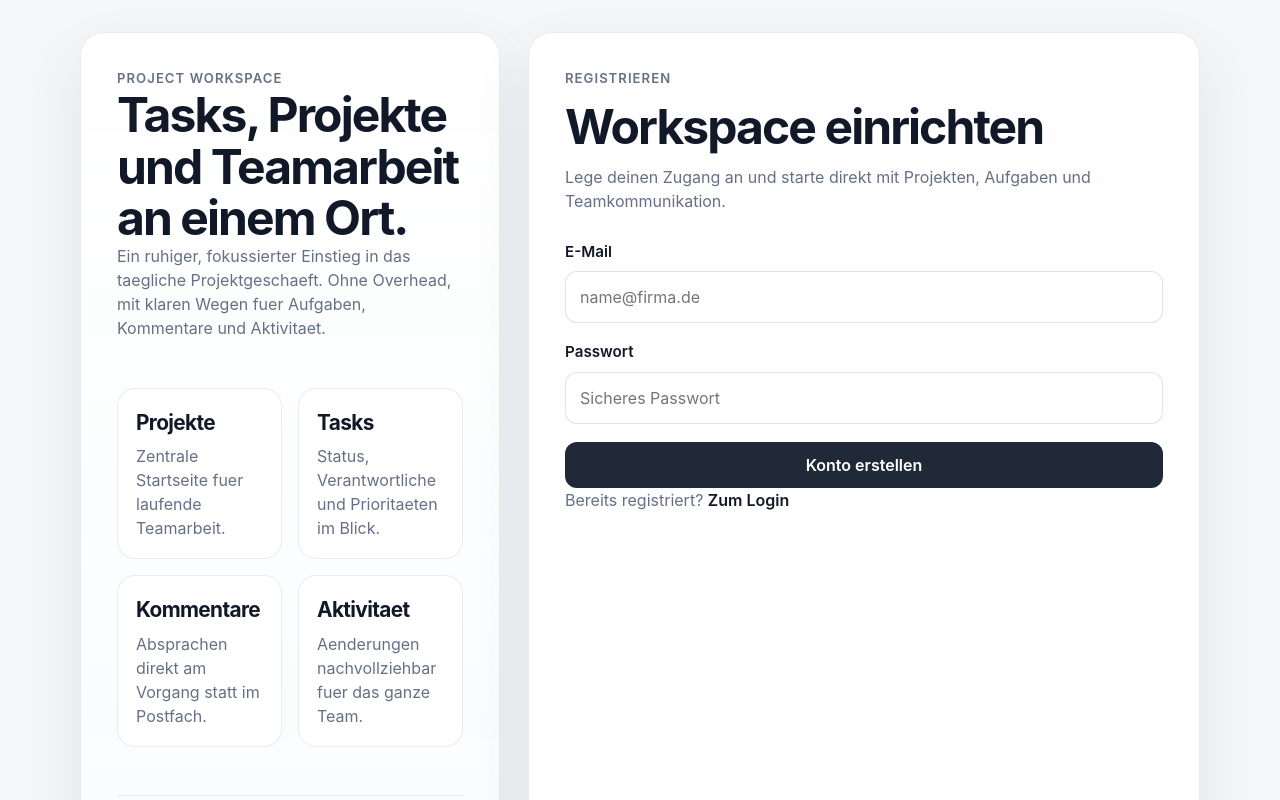
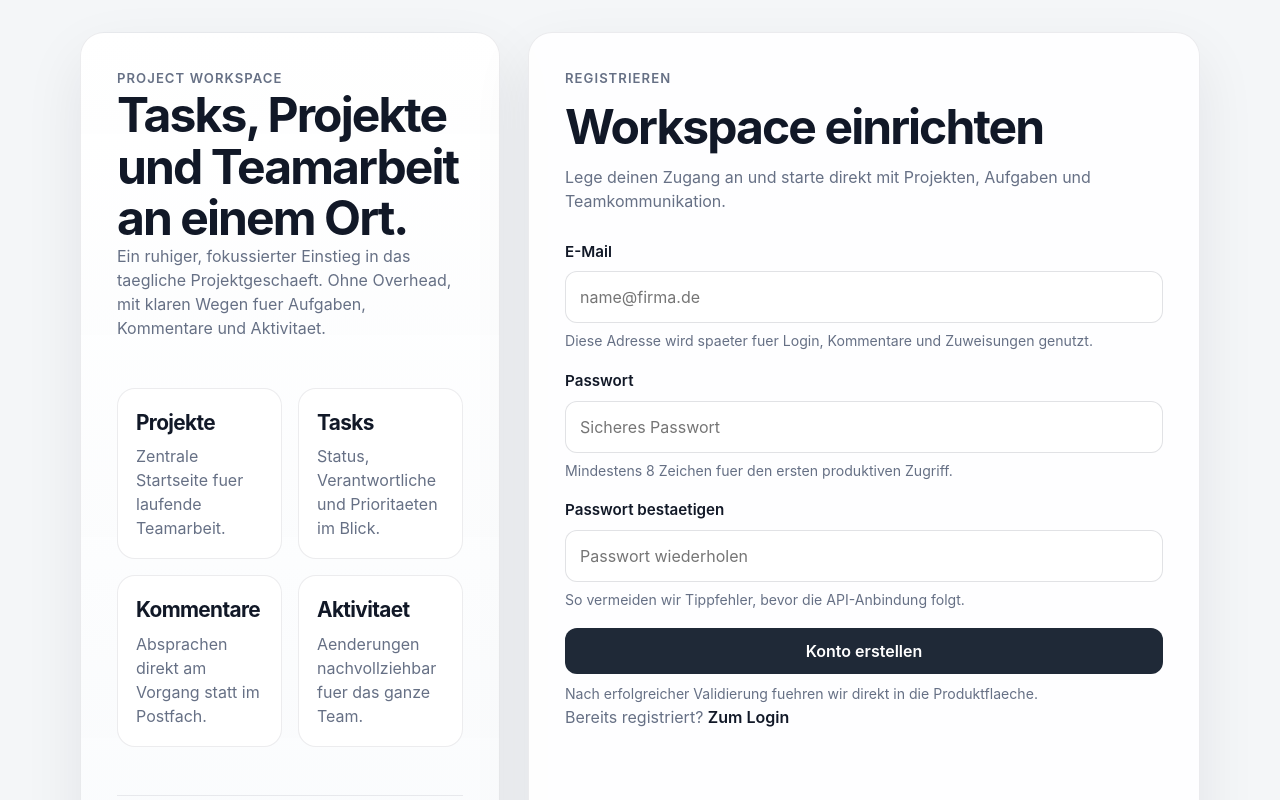
Before and after one commit to richard12162/project-manager-frontend, a React (Vite) app: page /register in a window 1280 px wide. Shown: the top 800 px of the page. Built offline with nearby package versions, Linux system fonts and the light colour scheme.

Commit message:
feat: add validated auth forms

```diff
--- /dev/null
+++ b/src/features/auth/forms.ts
@@ -0,0 +1,57 @@
+import type { components } from '../../types/api'
+
+export type LoginFormValues = components['schemas']['LoginRequest']
+
+export type RegisterFormValues = components['schemas']['RegisterRequest'] & {
+  confirmPassword: string
+}
+
+export type FieldErrors<TFormValues extends Record<string, string>> = Partial<
+  Record<keyof TFormValues, string>
+>
+
+const EMAIL_PATTERN = /^[^\s@]+@[^\s@]+\.[^\s@]+$/
+
+export function validateLoginForm(
+  values: LoginFormValues,
+): FieldErrors<LoginFormValues> {
+  const errors: FieldErrors<LoginFormValues> = {}
+
+  if (!values.email.trim()) {
+    errors.email = 'Bitte gib deine E-Mail-Adresse ein.'
+  } else if (!EMAIL_PATTERN.test(values.email.trim())) {
+    errors.email = 'Bitte gib eine gueltige E-Mail-Adresse ein.'
+  }
+
+  if (!values.password) {
+    errors.password = 'Bitte gib dein Passwort ein.'
+  }
+
+  return errors
+}
+
+export function validateRegisterForm(
+  values: RegisterFormValues,
+): FieldErrors<RegisterFormValues> {
+  const errors: FieldErrors<RegisterFormValues> = {}
+
+  if (!values.email.trim()) {
+    errors.email = 'Bitte gib deine E-Mail-Adresse ein.'
+  } else if (!EMAIL_PATTERN.test(values.email.trim())) {
+    errors.email = 'Bitte gib eine gueltige E-Mail-Adresse ein.'
+  }
+
+  if (!values.password) {
+    errors.password = 'Bitte erstelle ein Passwort.'
+  } else if (values.password.length < 8) {
+    errors.password = 'Das Passwort muss mindestens 8 Zeichen lang sein.'
+  }
+
+  if (!values.confirmPassword) {
+    errors.confirmPassword = 'Bitte bestaetige dein Passwort.'
+  } else if (values.confirmPassword !== values.password) {
+    errors.confirmPassword = 'Die Passwoerter stimmen nicht ueberein.'
+  }
+
+  return errors
+}
--- a/src/index.css
+++ b/src/index.css
@@ -251,6 +251,10 @@ img {
   gap: 8px;
 }
 
+.field--invalid input {
+  border-color: rgba(180, 35, 24, 0.38);
+}
+
 .field label {
   font-size: 0.95rem;
   font-weight: 600;
@@ -269,6 +273,26 @@ img {
   outline: 2px solid rgba(31, 41, 55, 0.12);
   outline-offset: 1px;
   border-color: rgba(31, 41, 55, 0.22);
+}
+
+.field--invalid input:focus {
+  outline-color: rgba(180, 35, 24, 0.12);
+  border-color: rgba(180, 35, 24, 0.44);
+}
+
+.field__hint,
+.field__error,
+.auth-note {
+  font-size: 0.88rem;
+  line-height: 1.45;
+}
+
+.field__hint {
+  color: var(--text-muted);
+}
+
+.field__error {
+  color: #b42318;
 }
 
 .button {
@@ -304,9 +328,24 @@ img {
   color: var(--text-muted);
 }
 
+.auth-card__actions {
+  display: grid;
+  gap: 10px;
+}
+
 .inline-link {
   font-weight: 600;
   color: var(--text);
+}
+
+.auth-note {
+  margin: 0;
+  color: var(--text-muted);
+}
+
+.auth-password-grid {
+  display: grid;
+  gap: 18px;
 }
 
 .hero-metric-grid {
--- a/src/pages/auth/LoginPage.tsx
+++ b/src/pages/auth/LoginPage.tsx
@@ -1,6 +1,56 @@
-import { Link } from 'react-router-dom'
+import type { FormEvent } from 'react'
+import { useState } from 'react'
+import { Link, useNavigate } from 'react-router-dom'
+import {
+  type FieldErrors,
+  type LoginFormValues,
+  validateLoginForm,
+} from '../../features/auth/forms'
 
 export function LoginPage() {
+  const navigate = useNavigate()
+  const [values, setValues] = useState<LoginFormValues>({
+    email: '',
+    password: '',
+  })
+  const [errors, setErrors] = useState<FieldErrors<LoginFormValues>>({})
+
+  function handleChange(field: keyof LoginFormValues, value: string) {
+    setValues((current) => ({
+      ...current,
+      [field]: value,
+    }))
+
+    setErrors((current) => {
+      if (!current[field]) {
+        return current
+      }
+
+      const nextErrors = validateLoginForm({
+        ...values,
+        [field]: value,
+      })
+
+      return {
+        ...current,
+        [field]: nextErrors[field],
+      }
+    })
+  }
+
+  function handleSubmit(event: FormEvent<HTMLFormElement>) {
+    event.preventDefault()
+
+    const nextErrors = validateLoginForm(values)
+    setErrors(nextErrors)
+
+    if (Object.keys(nextErrors).length > 0) {
+      return
+    }
+
+    navigate('/projects')
+  }
+
   return (
     <section className="auth-card">
       <div className="auth-card__header">
@@ -12,8 +62,8 @@ export function LoginPage() {
         </p>
       </div>
 
-      <form className="form-stack">
-        <div className="field">
+      <form className="form-stack" noValidate onSubmit={handleSubmit}>
+        <div className={`field${errors.email ? ' field--invalid' : ''}`}>
           <label htmlFor="login-email">E-Mail</label>
           <input
             id="login-email"
@@ -21,10 +71,22 @@ export function LoginPage() {
             type="email"
             autoComplete="email"
             placeholder="name@firma.de"
+            value={values.email}
+            onChange={(event) => handleChange('email', event.target.value)}
+            aria-invalid={Boolean(errors.email)}
+            aria-describedby={errors.email ? 'login-email-error' : 'login-email-hint'}
           />
+          <span className="field__hint" id="login-email-hint">
+            Nutze die Adresse, mit der du im Team-Workspace registriert bist.
+          </span>
+          {errors.email ? (
+            <span className="field__error" id="login-email-error" role="alert">
+              {errors.email}
+            </span>
+          ) : null}
         </div>
 
-        <div className="field">
+        <div className={`field${errors.password ? ' field--invalid' : ''}`}>
           <label htmlFor="login-password">Passwort</label>
           <input
             id="login-password"
@@ -32,12 +94,31 @@ export function LoginPage() {
             type="password"
             autoComplete="current-password"
             placeholder="Passwort eingeben"
+            value={values.password}
+            onChange={(event) => handleChange('password', event.target.value)}
+            aria-invalid={Boolean(errors.password)}
+            aria-describedby={
+              errors.password ? 'login-password-error' : 'login-password-hint'
+            }
           />
+          <span className="field__hint" id="login-password-hint">
+            Im naechsten Commit wird dieses Formular direkt an `/auth/login` angebunden.
+          </span>
+          {errors.password ? (
+            <span className="field__error" id="login-password-error" role="alert">
+              {errors.password}
+            </span>
+          ) : null}
         </div>
 
-        <button className="button button--primary" type="submit">
-          Einloggen
-        </button>
+        <div className="auth-card__actions">
+          <button className="button button--primary" type="submit">
+            Einloggen
+          </button>
+          <p className="auth-note">
+            Nach erfolgreicher Validierung geht es direkt in die Projektansicht.
+          </p>
+        </div>
       </form>
 
       <p className="auth-card__footer">
--- a/src/pages/auth/RegisterPage.tsx
+++ b/src/pages/auth/RegisterPage.tsx
@@ -1,6 +1,59 @@
-import { Link } from 'react-router-dom'
+import type { FormEvent } from 'react'
+import { useState } from 'react'
+import { Link, useNavigate } from 'react-router-dom'
+import {
+  type FieldErrors,
+  type RegisterFormValues,
+  validateRegisterForm,
+} from '../../features/auth/forms'
 
 export function RegisterPage() {
+  const navigate = useNavigate()
+  const [values, setValues] = useState<RegisterFormValues>({
+    email: '',
+    password: '',
+    confirmPassword: '',
+  })
+  const [errors, setErrors] = useState<FieldErrors<RegisterFormValues>>({})
+
+  function handleChange(field: keyof RegisterFormValues, value: string) {
+    setValues((current) => ({
+      ...current,
+      [field]: value,
+    }))
+
+    setErrors((current) => {
+      if (!current[field] && field !== 'password') {
+        return current
+      }
+
+      const nextErrors = validateRegisterForm({
+        ...values,
+        [field]: value,
+      })
+
+      return {
+        ...current,
+        password: nextErrors.password,
+        confirmPassword: nextErrors.confirmPassword,
+        ...(field === 'email' ? { email: nextErrors.email } : {}),
+      }
+    })
+  }
+
+  function handleSubmit(event: FormEvent<HTMLFormElement>) {
+    event.preventDefault()
+
+    const nextErrors = validateRegisterForm(values)
+    setErrors(nextErrors)
+
+    if (Object.keys(nextErrors).length > 0) {
+      return
+    }
+
+    navigate('/projects')
+  }
+
   return (
     <section className="auth-card">
       <div className="auth-card__header">
@@ -12,8 +65,8 @@ export function RegisterPage() {
         </p>
       </div>
 
-      <form className="form-stack">
-        <div className="field">
+      <form className="form-stack" noValidate onSubmit={handleSubmit}>
+        <div className={`field${errors.email ? ' field--invalid' : ''}`}>
           <label htmlFor="register-email">E-Mail</label>
           <input
             id="register-email"
@@ -21,10 +74,25 @@ export function RegisterPage() {
             type="email"
             autoComplete="email"
             placeholder="name@firma.de"
+            value={values.email}
+            onChange={(event) => handleChange('email', event.target.value)}
+            aria-invalid={Boolean(errors.email)}
+            aria-describedby={
+              errors.email ? 'register-email-error' : 'register-email-hint'
+            }
           />
+          <span className="field__hint" id="register-email-hint">
+            Diese Adresse wird spaeter fuer Login, Kommentare und Zuweisungen genutzt.
+          </span>
+          {errors.email ? (
+            <span className="field__error" id="register-email-error" role="alert">
+              {errors.email}
+            </span>
+          ) : null}
         </div>
 
-        <div className="field">
+        <div className="auth-password-grid">
+          <div className={`field${errors.password ? ' field--invalid' : ''}`}>
           <label htmlFor="register-password">Passwort</label>
           <input
             id="register-password"
@@ -32,12 +100,67 @@ export function RegisterPage() {
             type="password"
             autoComplete="new-password"
             placeholder="Sicheres Passwort"
+            value={values.password}
+            onChange={(event) => handleChange('password', event.target.value)}
+            aria-invalid={Boolean(errors.password)}
+            aria-describedby={
+              errors.password ? 'register-password-error' : 'register-password-hint'
+            }
           />
+            <span className="field__hint" id="register-password-hint">
+              Mindestens 8 Zeichen fuer den ersten produktiven Zugriff.
+            </span>
+            {errors.password ? (
+              <span className="field__error" id="register-password-error" role="alert">
+                {errors.password}
+              </span>
+            ) : null}
+          </div>
+
+          <div
+            className={`field${errors.confirmPassword ? ' field--invalid' : ''}`}
+          >
+            <label htmlFor="register-confirm-password">Passwort bestaetigen</label>
+            <input
+              id="register-confirm-password"
+              name="confirmPassword"
+              type="password"
+              autoComplete="new-password"
+              placeholder="Passwort wiederholen"
+              value={values.confirmPassword}
+              onChange={(event) =>
+                handleChange('confirmPassword', event.target.value)
+              }
+              aria-invalid={Boolean(errors.confirmPassword)}
+              aria-describedby={
+                errors.confirmPassword
+                  ? 'register-confirm-password-error'
+                  : 'register-confirm-password-hint'
+              }
+            />
+            <span className="field__hint" id="register-confirm-password-hint">
+              So vermeiden wir Tippfehler, bevor die API-Anbindung folgt.
+            </span>
+            {errors.confirmPassword ? (
+              <span
+                className="field__error"
+                id="register-confirm-password-error"
+                role="alert"
+              >
+                {errors.confirmPassword}
+              </span>
+            ) : null}
+          </div>
         </div>
 
-        <button className="button button--primary" type="submit">
-          Konto erstellen
-        </button>
+        <div className="auth-card__actions">
+          <button className="button button--primary" type="submit">
+            Konto erstellen
+          </button>
+          <p className="auth-note">
+            Nach erfolgreicher Validierung fuehren wir direkt in die Produktflaeche.
+          </p>
+        </div>
       </form>
 
       <p className="auth-card__footer">
```
